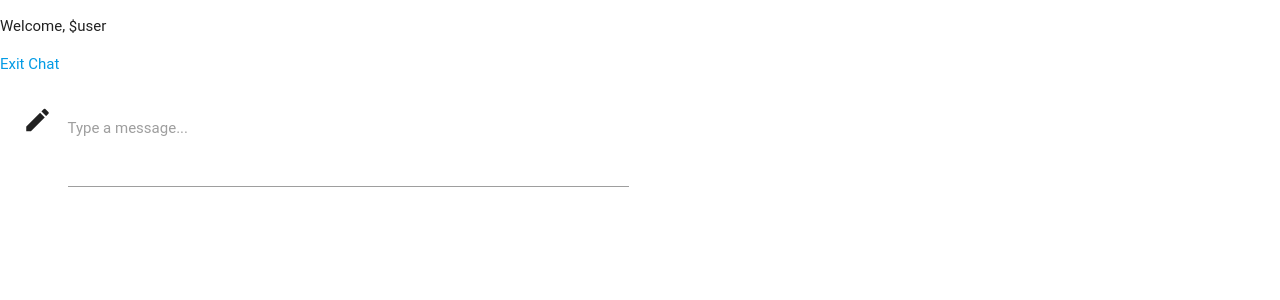
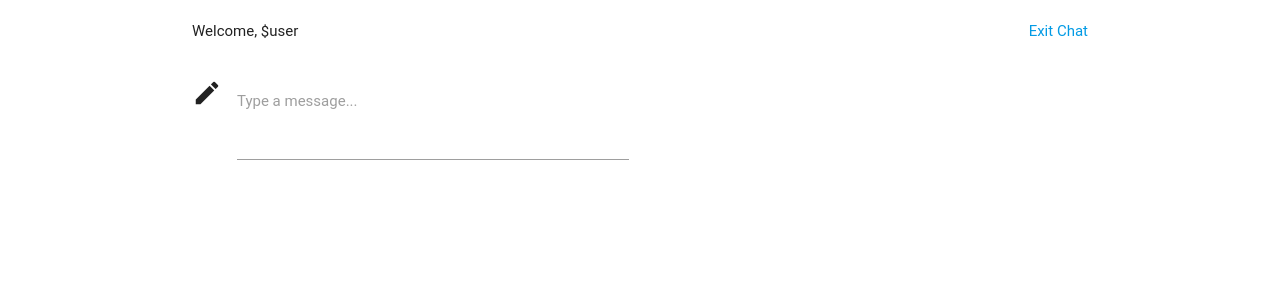
Before and after one commit to evlamoi/ChatApp, a PHP site: page / in a window 1280 px wide. Shown: the top 300 px of the page. Run offline with PHP 8.4, Linux system fonts and the light colour scheme; some libraries are stand-ins or nearby versions; some web fonts are replaced.

Commit message:
am formatat indexu

```diff
--- a/index.php
+++ b/index.php
@@ -14,10 +14,11 @@
         <meta name="viewport" content="width=device-width, initial-scale=1.0"/>
     </head>
     <body>
-        <div id="container">
-            <div id="menu">
-                <p class="welcome">Welcome, $user<b></b></p>
-                <p class="logout"><a id="exit" href="#">Exit Chat</a></p>
+        <div class="container">
+            <div class="row"></div>
+            <div class="row">
+                <div class="col s6 welcome">Welcome, $user<b></b></div>
+                <div class="col s6 logout"><a style="float:right" id="exit" href="#">Exit Chat</a></div>
             </div>
 
             <div id="chatbox"></div>
```
